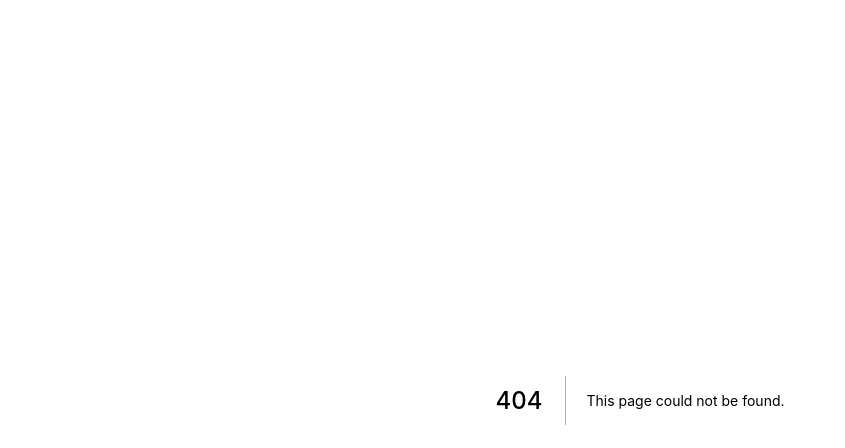
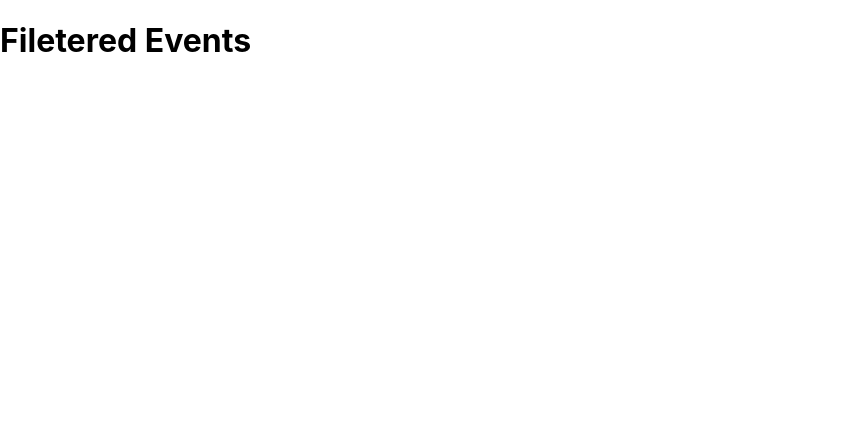
Before and after one commit to SpyrosGeo/events-app, a Next.js app: page /events/1 in a window 1280 px wide. Before the commit this address had no page. Shown: the top 448 px of the page, without its empty margins (0-845 px from the left). Built offline with nearby package versions, Linux system fonts and the light colour scheme.

Commit message:
added basic routes

```diff
--- /dev/null
+++ b/pages/events/[...slug].js
@@ -0,0 +1,8 @@
+
+export default function FilteredEventsPage() {
+    return (
+        <div>
+            <h1>Filetered Events</h1>
+        </div>
+    )
+}
```
Also changed, not shown: pages/events/[eventId].js (added, +8 -0 lines), 1 other file (tests, documents, lock files or other folders).
